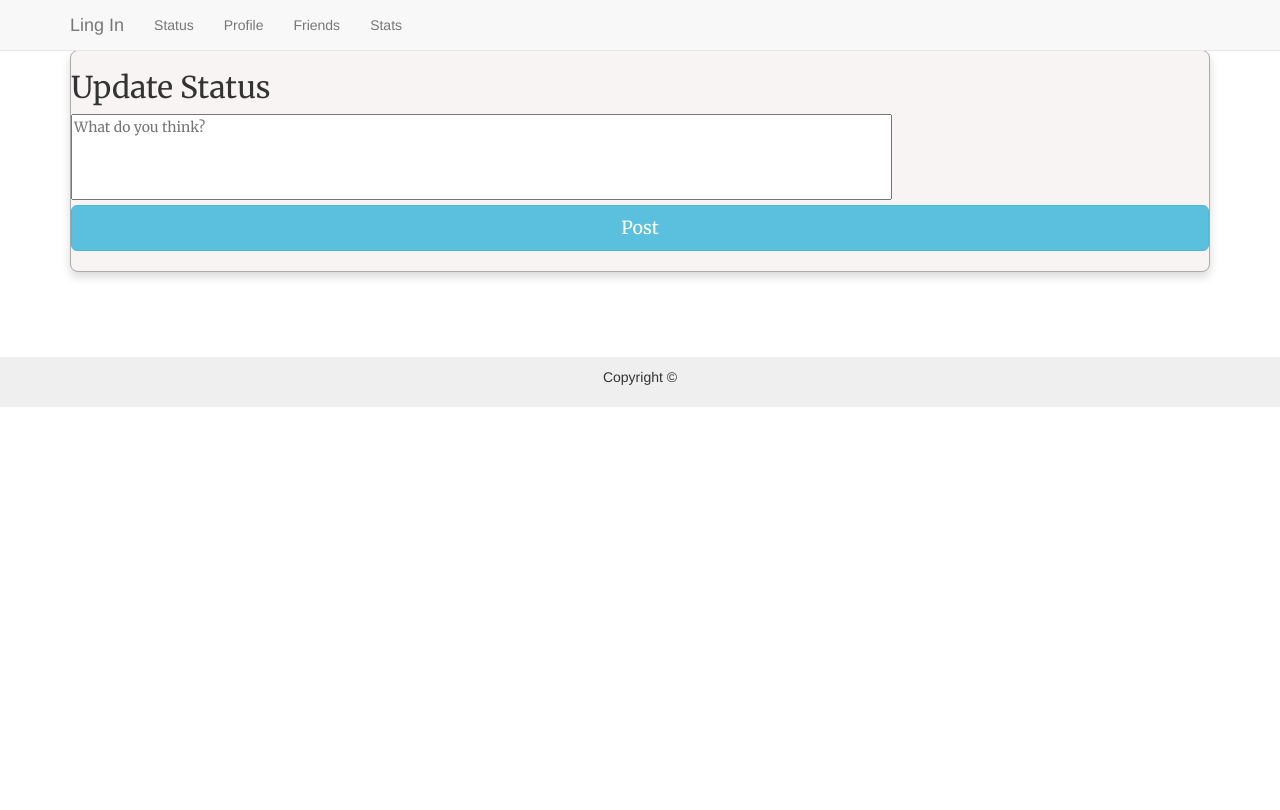
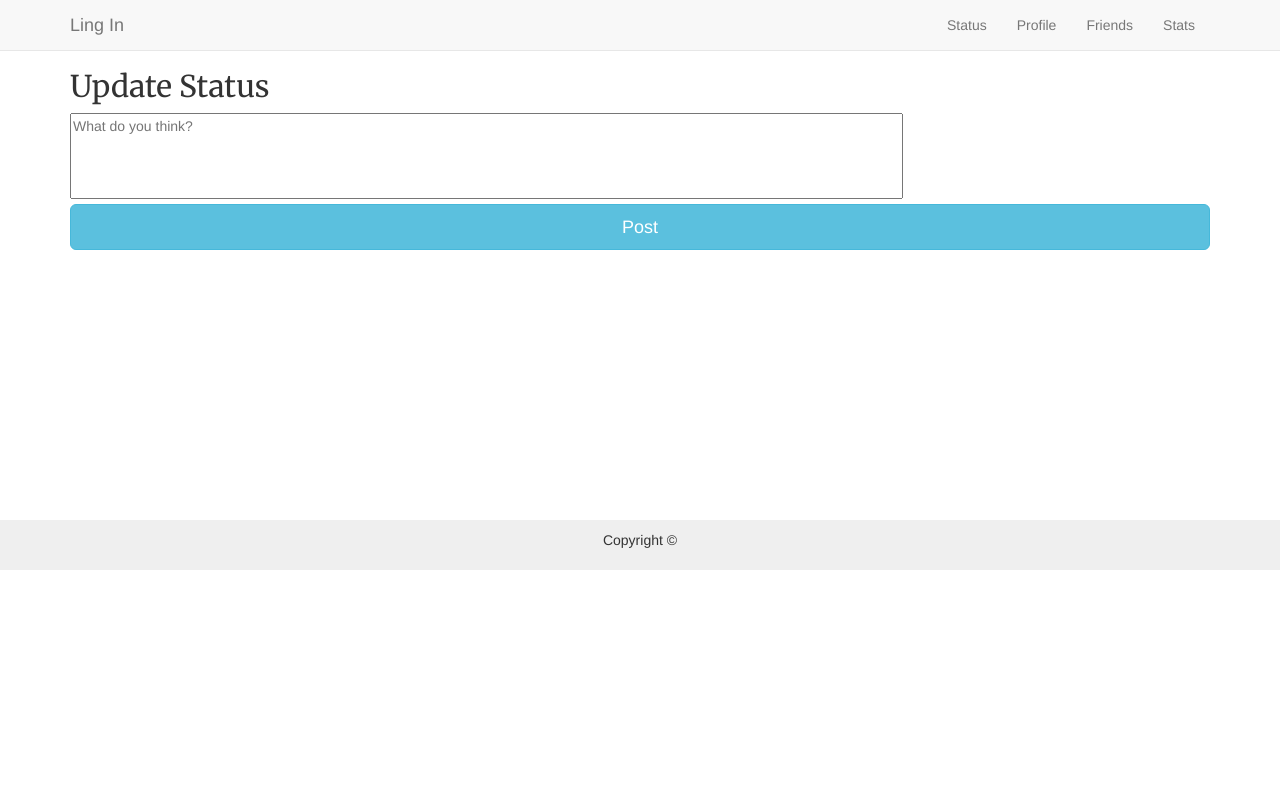
Before and after one commit to wisnuprama-ui/Ling-in, a Django app: template app_timeline/templates/app_timeline/index_timeline.html in a window 1280 px wide. Shown: the top 810 px of the page. Run offline with Django 3.2, Linux system fonts and the light colour scheme; the template is opened without the code that fills it: values that come from a table or form of the project are taken from there, others are empty; parts of the project's set-up code (start-up, migrations or seed data) failed here and were passed over; some libraries are stand-ins or nearby versions.

Commit message:
change css and header to right

```diff
--- a/app_home/static/css/base.css
+++ b/app_home/static/css/base.css
@@ -9,7 +9,9 @@ html, body {
 }
 
 footer {
+    margin-top: 200px;
     height: 50px;
+    text-align: center;
     background-color: #efefef;
 }
 
@@ -71,46 +73,6 @@ table, th, td {
     border: 1px solid black;
 }
 
-.card {
-    background-color: #F8F4F4;
-    border:1px solid #AAA;
-    border-radius: 8px 8px 8px 8px;
-    font-family: 'Merriweather';
-    position: relative;
-    margin-bottom: 35px;
-    z-index: 15;
-    -webkit-box-shadow: 0 5px 10px 0 rgba(0, 0, 0, 0.15);
-    -moz-box-shadow: 0 5px 10px 0 rgba(0, 0, 0, 0.15);
-    -o-box-shadow: 0 5px 10px 0 rgba(0, 0, 0, 0.15);
-    box-shadow: 0 5px 10px 0 rgba(0, 0, 0, 0.15);
-    transition: 0.3s;
-    overflow:hidden;
-}
-
-.card:hover {
-    box-shadow: 0 8px 16px 0 rgba(0,0,0,0.2);
-}
-
-.card .card-title {
-    margin:10px;
-    font-size: 20px;
-}
-
-.card .card-desc {
-    margin:10px;
-    color: #5F5F5F;
-    font-size: 16px;
-}
-
-.card .card-price {
-    margin:10px;
-    font-size: 16px;
-}
-
-.card .card-button {
-    margin:10px;
-}
-
 h1 {
     font-family: 'Merriweather', serif;
     font-size: 60px;
@@ -123,6 +85,10 @@ h2 {
 h3 {
     font-family: 'Merriweather', serif;
     font-weight: 500;
+}
+
+h4 {
+    font-family: 'Merriweather', serif;
 }
 
 @media only screen and (max-width: 768px) {
@@ -149,12 +115,4 @@ h3 {
         flex-shrink: 0;
         flex-basis: 20%;
     }
-
-    .card {
-        width: 100%;
-    }
-
-    .card .card-img-top {
-        width: 100%;
-    }
 }
--- a/app_home/templates/app_home/partials/header.html
+++ b/app_home/templates/app_home/partials/header.html
@@ -10,7 +10,7 @@
       </button>
       <a class="navbar-brand" href="/commingsoon/">Ling In</a>
     </div>
-    <div id="navbar" class="navbar-collapse collapse">
+    <div id="navbar" class="navbar-collapse collapse pull-right">
       <ul class="nav navbar-nav">
         <!-- link -->
           <li><a href="#">Status</a></li>
```
